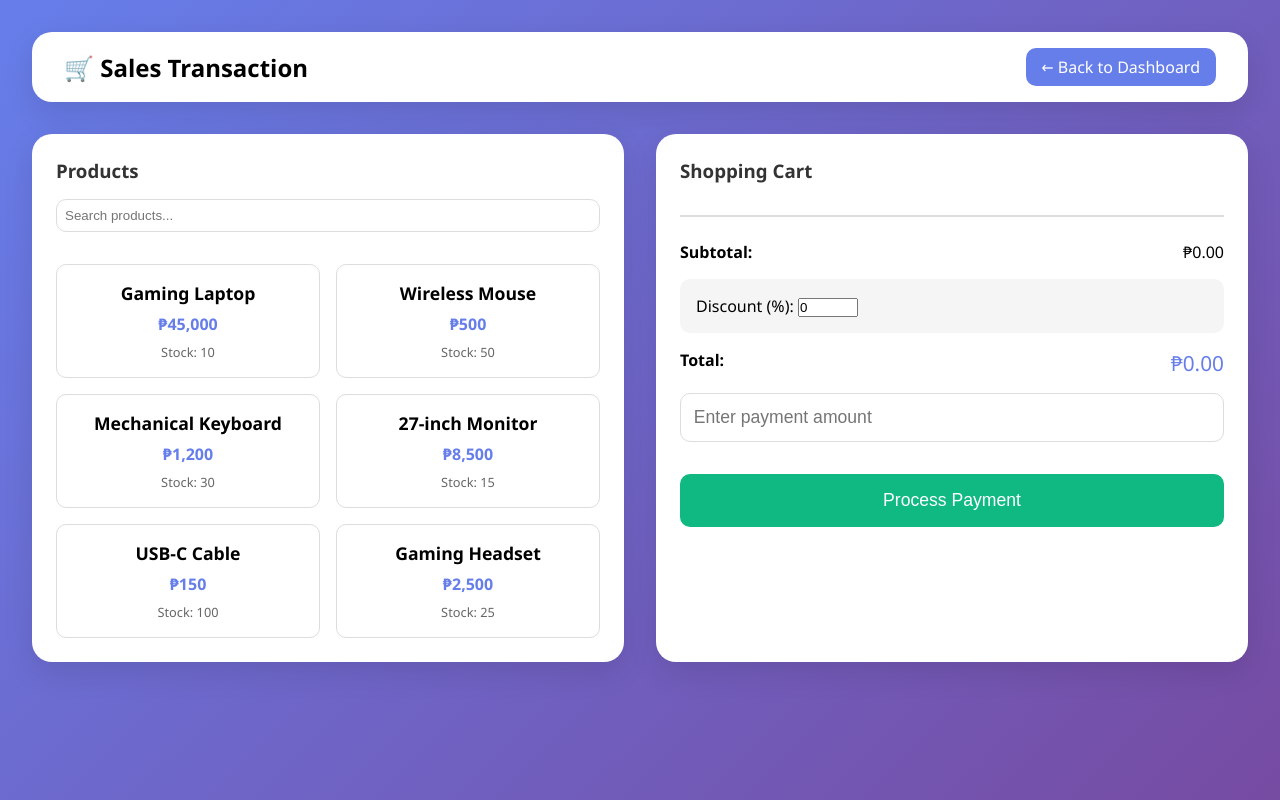
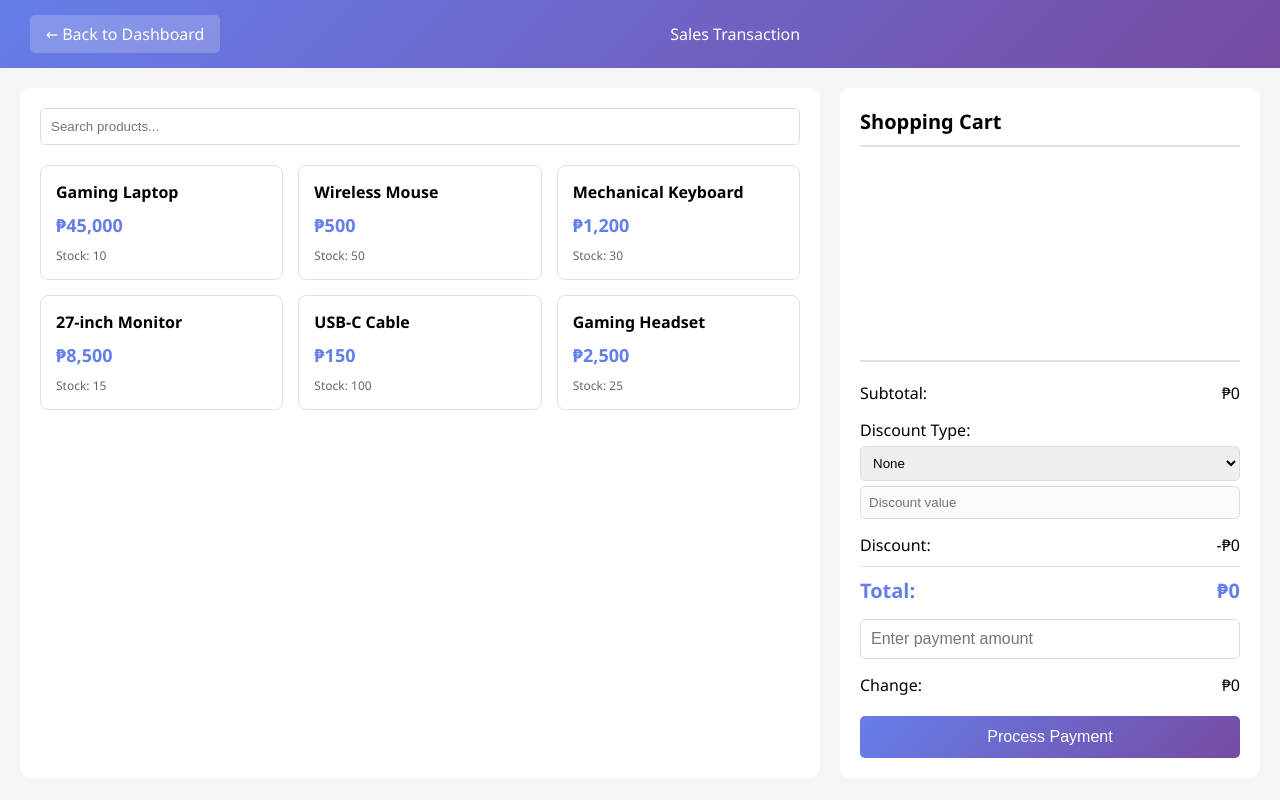
Before and after one commit to felecilmaeronquillo-crypto/POS--POINT-OF-SALE--FOR-SMALL-BUSINESS, a Flask app: page /feature1 in a window 1280 px wide. Run offline with Flask 3, Linux system fonts and the light colour scheme; the visitor is signed in with stand-in values (Sample User, id 1).

Commit message:
Update salestransaction.html

```diff
--- a/templates/salestransaction.html
+++ b/templates/salestransaction.html
@@ -5,217 +5,304 @@
     <meta name="viewport" content="width=device-width, initial-scale=1.0">
     <title>Sales Transaction - POS System</title>
     <style>
-        * { margin: 0; padding: 0; box-sizing: border-box; }
+        * {
+            margin: 0;
+            padding: 0;
+            box-sizing: border-box;
+        }
         body {
             font-family: 'Segoe UI', Tahoma, Geneva, Verdana, sans-serif;
+            background: #f5f5f5;
+        }
+        .navbar {
             background: linear-gradient(135deg, #667eea 0%, #764ba2 100%);
-            min-height: 100vh;
-            padding: 2rem;
-        }
-        .container {
-            max-width: 1400px;
-            margin: 0 auto;
-        }
-        .header {
-            background: white;
-            border-radius: 20px;
-            padding: 1rem 2rem;
-            margin-bottom: 2rem;
+            color: white;
+            padding: 15px 30px;
             display: flex;
             justify-content: space-between;
             align-items: center;
-            box-shadow: 0 10px 30px rgba(0,0,0,0.1);
         }
         .back-btn {
-            background: #667eea;
-            color: white;
-            padding: 0.5rem 1rem;
+            background: rgba(255,255,255,0.2);
+            padding: 8px 16px;
+            border-radius: 5px;
+            cursor: pointer;
+        }
+        .container {
+            display: flex;
+            padding: 20px;
+            gap: 20px;
+            min-height: calc(100vh - 70px);
+        }
+        .products-panel {
+            flex: 2;
+            background: white;
             border-radius: 10px;
-            text-decoration: none;
+            padding: 20px;
+            overflow-y: auto;
         }
-        .main-content {
-            display: grid;
-            grid-template-columns: 1fr 1fr;
-            gap: 2rem;
+        .cart-panel {
+            flex: 1;
+            background: white;
+            border-radius: 10px;
+            padding: 20px;
+            display: flex;
+            flex-direction: column;
         }
-        .products-panel, .cart-panel {
-            background: white;
-            border-radius: 20px;
-            padding: 1.5rem;
-            box-shadow: 0 10px 30px rgba(0,0,0,0.1);
+        .search-bar {
+            margin-bottom: 20px;
+        }
+        .search-bar input {
+            width: 100%;
+            padding: 10px;
+            border: 1px solid #ddd;
+            border-radius: 5px;
         }
         .products-grid {
             display: grid;
             grid-template-columns: repeat(auto-fill, minmax(200px, 1fr));
-            gap: 1rem;
-            margin-top: 1rem;
-            max-height: 500px;
-            overflow-y: auto;
+            gap: 15px;
         }
         .product-card {
-            border: 1px solid #ddd;
-            border-radius: 10px;
-            padding: 1rem;
-            text-align: center;
+            border: 1px solid #e0e0e0;
+            border-radius: 8px;
+            padding: 15px;
             cursor: pointer;
-            transition: transform 0.2s;
+            transition: all 0.3s;
         }
         .product-card:hover {
-            transform: scale(1.02);
+            transform: translateY(-2px);
             box-shadow: 0 5px 15px rgba(0,0,0,0.1);
+            border-color: #667eea;
         }
-        .product-name { font-weight: bold; font-size: 1.1rem; }
-        .product-price { color: #667eea; font-weight: bold; margin: 0.5rem 0; }
-        .product-stock { font-size: 0.8rem; color: #666; }
+        .product-name {
+            font-weight: bold;
+            font-size: 16px;
+            margin-bottom: 5px;
+        }
+        .product-price {
+            color: #667eea;
+            font-size: 18px;
+            font-weight: bold;
+            margin: 10px 0;
+        }
+        .product-stock {
+            color: #666;
+            font-size: 12px;
+        }
+        .low-stock {
+            color: #ff6b6b;
+        }
+        .cart-header {
+            font-size: 20px;
+            font-weight: bold;
+            margin-bottom: 20px;
+            padding-bottom: 10px;
+            border-bottom: 2px solid #e0e0e0;
+        }
         .cart-items {
-            max-height: 400px;
+            flex: 1;
             overflow-y: auto;
-            margin-bottom: 1rem;
         }
         .cart-item {
             display: flex;
             justify-content: space-between;
             align-items: center;
-            padding: 0.5rem;
-            border-bottom: 1px solid #eee;
+            padding: 10px;
+            border-bottom: 1px solid #f0f0f0;
         }
-        .cart-item-info { flex: 1; }
-        .cart-item-name { font-weight: bold; }
-        .cart-item-price { font-size: 0.9rem; color: #666; }
+        .cart-item-info {
+            flex: 1;
+        }
+        .cart-item-name {
+            font-weight: 500;
+        }
+        .cart-item-price {
+            font-size: 12px;
+            color: #666;
+        }
         .cart-item-quantity {
             display: flex;
             align-items: center;
-            gap: 0.5rem;
+            gap: 10px;
         }
-        .cart-item-quantity input {
-            width: 60px;
-            padding: 0.25rem;
-            text-align: center;
+        .quantity-btn {
+            width: 25px;
+            height: 25px;
+            border: 1px solid #ddd;
+            background: white;
+            cursor: pointer;
+            border-radius: 3px;
         }
-        .cart-item-total { font-weight: bold; margin: 0 1rem; min-width: 80px; text-align: right; }
         .remove-btn {
-            background: #dc2626;
+            background: #ff6b6b;
             color: white;
             border: none;
-            padding: 0.25rem 0.5rem;
+            padding: 5px 10px;
             border-radius: 5px;
             cursor: pointer;
+            margin-left: 10px;
         }
         .cart-summary {
-            border-top: 2px solid #ddd;
-            padding-top: 1rem;
-            margin-top: 1rem;
+            margin-top: 20px;
+            padding-top: 20px;
+            border-top: 2px solid #e0e0e0;
         }
         .summary-row {
             display: flex;
             justify-content: space-between;
-            margin: 0.5rem 0;
+            margin-bottom: 10px;
+            font-size: 16px;
+        }
+        .total-row {
+            font-size: 20px;
+            font-weight: bold;
+            color: #667eea;
+            margin-top: 10px;
+            padding-top: 10px;
+            border-top: 1px solid #e0e0e0;
         }
         .discount-section {
-            margin: 1rem 0;
-            padding: 1rem;
-            background: #f5f5f5;
-            border-radius: 10px;
+            margin: 15px 0;
+        }
+        .discount-section select,
+        .discount-section input {
+            padding: 8px;
+            margin-top: 5px;
+            width: 100%;
+            border: 1px solid #ddd;
+            border-radius: 5px;
         }
         .payment-section {
-            margin: 1rem 0;
+            margin: 15px 0;
         }
         .payment-section input {
+            padding: 10px;
             width: 100%;
-            padding: 0.8rem;
             border: 1px solid #ddd;
-            border-radius: 10px;
-            font-size: 1.1rem;
+            border-radius: 5px;
+            font-size: 16px;
         }
         .process-btn {
             width: 100%;
-            padding: 1rem;
-            background: #10b981;
+            padding: 12px;
+            background: linear-gradient(135deg, #667eea 0%, #764ba2 100%);
             color: white;
             border: none;
+            border-radius: 5px;
+            font-size: 16px;
+            cursor: pointer;
+            margin-top: 10px;
+        }
+        .modal {
+            display: none;
+            position: fixed;
+            top: 0;
+            left: 0;
+            width: 100%;
+            height: 100%;
+            background: rgba(0,0,0,0.5);
+            justify-content: center;
+            align-items: center;
+        }
+        .modal-content {
+            background: white;
             border-radius: 10px;
-            font-size: 1.1rem;
-            cursor: pointer;
-            margin-top: 1rem;
+            padding: 30px;
+            max-width: 500px;
+            max-height: 80%;
+            overflow-y: auto;
         }
-        .message {
-            padding: 0.5rem;
-            margin: 0.5rem 0;
-            border-radius: 10px;
-            text-align: center;
+        .receipt-text {
+            font-family: monospace;
+            white-space: pre-wrap;
+            font-size: 12px;
         }
-        .success { background: #d1fae5; color: #065f46; }
-        .error { background: #fee2e2; color: #991b1b; }
-        h3 { margin-bottom: 1rem; color: #333; }
-        .search-box {
-            width: 100%;
-            padding: 0.5rem;
-            margin-bottom: 1rem;
-            border: 1px solid #ddd;
-            border-radius: 10px;
+        @media (max-width: 768px) {
+            .container {
+                flex-direction: column;
+            }
         }
     </style>
 </head>
 <body>
-    <div class="container">
-        <div class="header">
-            <h2>🛒 Sales Transaction</h2>
-            <a href="/" class="back-btn">← Back to Dashboard</a>
+    <div class="navbar">
+        <div class="back-btn" onclick="window.location.href='/'">← Back to Dashboard</div>
+        <div>Sales Transaction</div>
+        <div></div>
     </div>
 
-        <div class="main-content">
+    <div class="container">
         <div class="products-panel">
-                <h3>Products</h3>
-                <input type="text" id="searchInput" class="search-box" placeholder="Search products...">
-                <div id="productsGrid" class="products-grid"></div>
+            <div class="search-bar">
+                <input type="text" id="searchInput" placeholder="Search products...">
+            </div>
+            <div class="products-grid" id="productsGrid"></div>
         </div>
 
         <div class="cart-panel">
-                <h3>Shopping Cart</h3>
-                <div id="cartItems" class="cart-items"></div>
+            <div class="cart-header">Shopping Cart</div>
+            <div class="cart-items" id="cartItems"></div>
+
             <div class="cart-summary">
                 <div class="summary-row">
-                        <strong>Subtotal:</strong>
-                        <span id="subtotal">₱0.00</span>
+                    <span>Subtotal:</span>
+                    <span>₱<span id="subtotal">0</span></span>
                 </div>
+
                 <div class="discount-section">
-                        <label for="discountPercent">Discount (%):</label>
-                        <input type="number" id="discountPercent" value="0" min="0" max="100" step="1" title="Discount percentage" placeholder="0">
+                    <label>Discount Type:</label>
+                    <select id="discountType">
+                        <option value="none">None</option>
+                        <option value="percentage">Percentage (%)</option>
+                    </select>
+                    <input type="number" id="discountValue" placeholder="Discount value" disabled>
                 </div>
+
                 <div class="summary-row">
-                        <strong>Total:</strong>
-                        <span id="total" style="font-size: 1.3rem; color: #667eea;">₱0.00</span>
+                    <span>Discount:</span>
+                    <span>-₱<span id="discountAmount">0</span></span>
                 </div>
+
+                <div class="summary-row total-row">
+                    <span>Total:</span>
+                    <span>₱<span id="total">0</span></span>
+                </div>
+
                 <div class="payment-section">
                     <input type="number" id="paymentAmount" placeholder="Enter payment amount">
                 </div>
+
+                <div class="summary-row">
+                    <span>Change:</span>
+                    <span>₱<span id="change">0</span></span>
+                </div>
+
                 <button class="process-btn" onclick="processPayment()">Process Payment</button>
-                    <div id="message"></div>
-                </div>
             </div>
         </div>
     </div>
 
-    <!-- Receipt Modal -->
-    <div id="receiptModal" style="display: none; position: fixed; top: 0; left: 0; width: 100%; height: 100%; background: rgba(0,0,0,0.5); justify-content: center; align-items: center; z-index: 1000;">
-        <div style="background: white; border-radius: 20px; padding: 2rem; max-width: 500px; max-height: 80vh; overflow-y: auto;">
-            <h3>Receipt</h3>
-            <pre id="receiptContent" style="font-family: monospace; white-space: pre-wrap;"></pre>
-            <button onclick="closeReceipt()" style="margin-top: 1rem; padding: 0.5rem 1rem; background: #667eea; color: white; border: none; border-radius: 10px; cursor: pointer;">Close</button>
-            <button onclick="printReceipt()" style="margin-top: 1rem; padding: 0.5rem 1rem; background: #10b981; color: white; border: none; border-radius: 10px; cursor: pointer;">Print Receipt</button>
+    <div class="modal" id="receiptModal">
+        <div class="modal-content">
+            <h3>Transaction Receipt</h3>
+            <pre class="receipt-text" id="receiptText"></pre>
+            <button onclick="closeReceipt()" style="margin-top: 15px; padding: 8px 16px;">Close</button>
+            <button onclick="printReceipt()" style="margin-top: 15px; padding: 8px 16px; margin-left: 10px;">Print</button>
         </div>
     </div>
 
     <script>
         let products = [];
+        let cart = [];
 
         async function loadProducts() {
             const response = await fetch('/api/products');
             products = await response.json();
-            renderProducts();
+            displayProducts();
         }
 
-        function renderProducts() {
+        function displayProducts() {
             const searchTerm = document.getElementById('searchInput').value.toLowerCase();
             const filtered = products.filter(p => p.name.toLowerCase().includes(searchTerm));
 
@@ -224,9 +311,17 @@
                 <div class="product-card" onclick="addToCart(${product.id})">
                     <div class="product-name">${product.name}</div>
                     <div class="product-price">₱${product.price.toLocaleString()}</div>
-                    <div class="product-stock">Stock: ${product.stock}</div>
+                    <div class="product-stock ${product.stock < 10 ? 'low-stock' : ''}">
+                        Stock: ${product.stock}
+                    </div>
                 </div>
             `).join('');
+        }
+
+        async function loadCart() {
+            const response = await fetch('/api/cart');
+            cart = await response.json();
+            displayCart();
         }
 
         async function addToCart(productId) {
@@ -237,24 +332,39 @@
             });
             const data = await response.json();
             if (data.success) {
-                showMessage(data.message, 'success');
-                loadCart();
+                await loadCart();
             } else {
-                showMessage(data.message, 'error');
+                alert(data.message);
             }
         }
 
-        async function loadCart() {
-            const response = await fetch('/api/cart');
-            const cart = await response.json();
-            renderCart(cart);
-            updateTotals();
+        async function updateQuantity(productId, change) {
+            const item = cart.find(i => i.id === productId);
+            const newQuantity = item.quantity + change;
+            if (newQuantity < 1) {
+                await removeItem(productId);
+            } else {
+                const response = await fetch(`/api/cart/update/${productId}`, {
+                    method: 'PUT',
+                    headers: { 'Content-Type': 'application/json' },
+                    body: JSON.stringify({ quantity: newQuantity })
+                });
+                if (response.ok) {
+                    await loadCart();
+                }
+            }
         }
 
-        function renderCart(cart) {
+        async function removeItem(productId) {
+            await fetch(`/api/cart/remove/${productId}`, { method: 'DELETE' });
+            await loadCart();
+        }
+
+        function displayCart() {
             const container = document.getElementById('cartItems');
             if (cart.length === 0) {
-                container.innerHTML = '<p style="text-align: center; color: #666;">Cart is empty</p>';
+                container.innerHTML = '<p style="text-align: center; color: #999;">Cart is empty</p>';
+                updateSummary();
                 return;
             }
 
@@ -265,97 +375,72 @@
                         <div class="cart-item-price">₱${item.price.toLocaleString()}</div>
                     </div>
                     <div class="cart-item-quantity">
-                        <button onclick="updateQuantity(${item.id}, ${item.quantity - 1})">-</button>
-                        <input type="number" value="${item.quantity}" min="0" onchange="updateQuantity(${item.id}, this.value)">
-                        <button onclick="updateQuantity(${item.id}, ${item.quantity + 1})">+</button>
+                        <button class="quantity-btn" onclick="updateQuantity(${item.id}, -1)">-</button>
+                        <span>${item.quantity}</span>
+                        <button class="quantity-btn" onclick="updateQuantity(${item.id}, 1)">+</button>
+                        <button class="remove-btn" onclick="removeItem(${item.id})">×</button>
                     </div>
-                    <div class="cart-item-total">₱${(item.price * item.quantity).toLocaleString()}</div>
-                    <button class="remove-btn" onclick="removeFromCart(${item.id})">✕</button>
                 </div>
             `).join('');
+
+            updateSummary();
         }
 
-        async function updateQuantity(productId, quantity) {
-            quantity = parseInt(quantity);
-            if (isNaN(quantity) || quantity < 0) quantity = 0;
+        function updateSummary() {
+            const subtotal = cart.reduce((sum, item) => sum + (item.price * item.quantity), 0);
+            document.getElementById('subtotal').textContent = subtotal.toLocaleString();
 
-            const response = await fetch(`/api/cart/update/${productId}`, {
-                method: 'PUT',
-                headers: { 'Content-Type': 'application/json' },
-                body: JSON.stringify({ quantity: quantity })
-            });
-            const data = await response.json();
-            if (data.success) {
-                loadCart();
-            } else {
-                showMessage(data.message, 'error');
-            }
+            const discountType = document.getElementById('discountType').value;
+            const discountValue = parseFloat(document.getElementById('discountValue').value) || 0;
+
+            let discountAmount = 0;
+            if (discountType === 'percentage') {
+                discountAmount = (subtotal * discountValue) / 100;
             }
 
-        async function removeFromCart(productId) {
-            const response = await fetch(`/api/cart/remove/${productId}`, {
-                method: 'DELETE'
-            });
-            const data = await response.json();
-            if (data.success) {
-                loadCart();
+            const total = subtotal - discountAmount;
+            document.getElementById('discountAmount').textContent = discountAmount.toFixed(2);
+            document.getElementById('total').textContent = total.toFixed(2);
+
+            const payment = parseFloat(document.getElementById('paymentAmount').value) || 0;
+            const change = payment - total;
+            document.getElementById('change').textContent = change > 0 ? change.toFixed(2) : '0.00';
         }
-        }
-
-        async function updateTotals() {
-            const response = await fetch('/api/cart');
-            const cart = await response.json();
-            const subtotal = cart.reduce((sum, item) => sum + (item.price * item.quantity), 0);
-            const discountPercent = parseFloat(document.getElementById('discountPercent').value) || 0;
-            const discount = subtotal * discountPercent / 100;
-            const total = subtotal - discount;
-
-            document.getElementById('subtotal').innerText = `₱${subtotal.toLocaleString()}`;
-            document.getElementById('total').innerText = `₱${total.toLocaleString()}`;
-        }
-
-        document.getElementById('discountPercent').addEventListener('input', updateTotals);
-        document.getElementById('searchInput').addEventListener('input', renderProducts);
 
         async function processPayment() {
             const payment = parseFloat(document.getElementById('paymentAmount').value);
-            if (isNaN(payment)) {
-                showMessage('Please enter payment amount', 'error');
+            if (!payment || payment <= 0) {
+                alert('Please enter payment amount');
                 return;
             }
 
-            const discountPercent = parseFloat(document.getElementById('discountPercent').value) || 0;
-            const discountData = discountPercent > 0 ? { type: 'percentage', value: discountPercent } : null;
+            const discountType = document.getElementById('discountType').value;
+            const discountValue = parseFloat(document.getElementById('discountValue').value);
+
+            const discount = discountType !== 'none' ? {
+                type: discountType,
+                value: discountValue
+            } : null;
 
             const response = await fetch('/api/process-payment', {
                 method: 'POST',
                 headers: { 'Content-Type': 'application/json' },
-                body: JSON.stringify({ payment: payment, discount: discountData })
+                body: JSON.stringify({ payment, discount })
             });
+
             const data = await response.json();
-
             if (data.success) {
-                showMessage(data.message, 'success');
-                document.getElementById('receiptContent').innerText = data.receipt;
+                document.getElementById('receiptText').textContent = data.receipt;
                 document.getElementById('receiptModal').style.display = 'flex';
+                await loadCart();
+                await loadProducts();
                 document.getElementById('paymentAmount').value = '';
-                document.getElementById('discountPercent').value = '0';
-                loadCart();
-                loadProducts();
-                updateTotals();
+                document.getElementById('discountValue').value = '';
+                document.getElementById('discountType').value = 'none';
+                document.getElementById('discountValue').disabled = true;
             } else {
-                showMessage(data.message, 'error');
+                alert(data.message);
             }
-        }
-
-        function showMessage(msg, type) {
-            const msgDiv = document.getElementById('message');
-            msgDiv.innerText = msg;
-            msgDiv.className = `message ${type}`;
-            setTimeout(() => {
-                msgDiv.innerText = '';
-                msgDiv.className = 'message';
-            }, 3000);
         }
 
         function closeReceipt() {
@@ -363,16 +448,23 @@
         }
 
         function printReceipt() {
-            const receiptContent = document.getElementById('receiptContent').innerText;
+            const receiptContent = document.getElementById('receiptText').textContent;
             const printWindow = window.open('', '_blank');
             printWindow.document.write('<pre>' + receiptContent + '</pre>');
             printWindow.document.close();
             printWindow.print();
         }
 
+        document.getElementById('searchInput').addEventListener('input', displayProducts);
+        document.getElementById('discountType').addEventListener('change', function() {
+            document.getElementById('discountValue').disabled = this.value === 'none';
+            updateSummary();
+        });
+        document.getElementById('discountValue').addEventListener('input', updateSummary);
+        document.getElementById('paymentAmount').addEventListener('input', updateSummary);
+
         loadProducts();
         loadCart();
-        setInterval(loadCart, 5000);
     </script>
 </body>
 </html>
```
Lines whose indentation alone changed are shown as unchanged.
